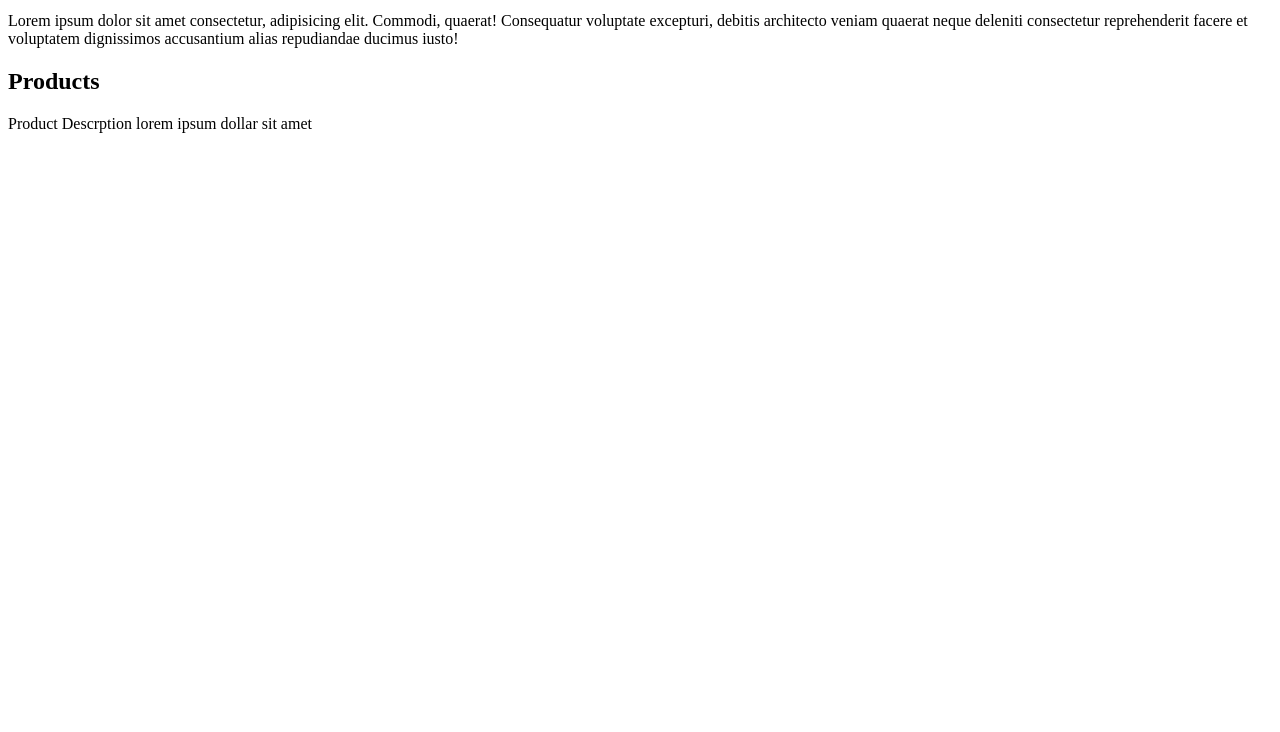
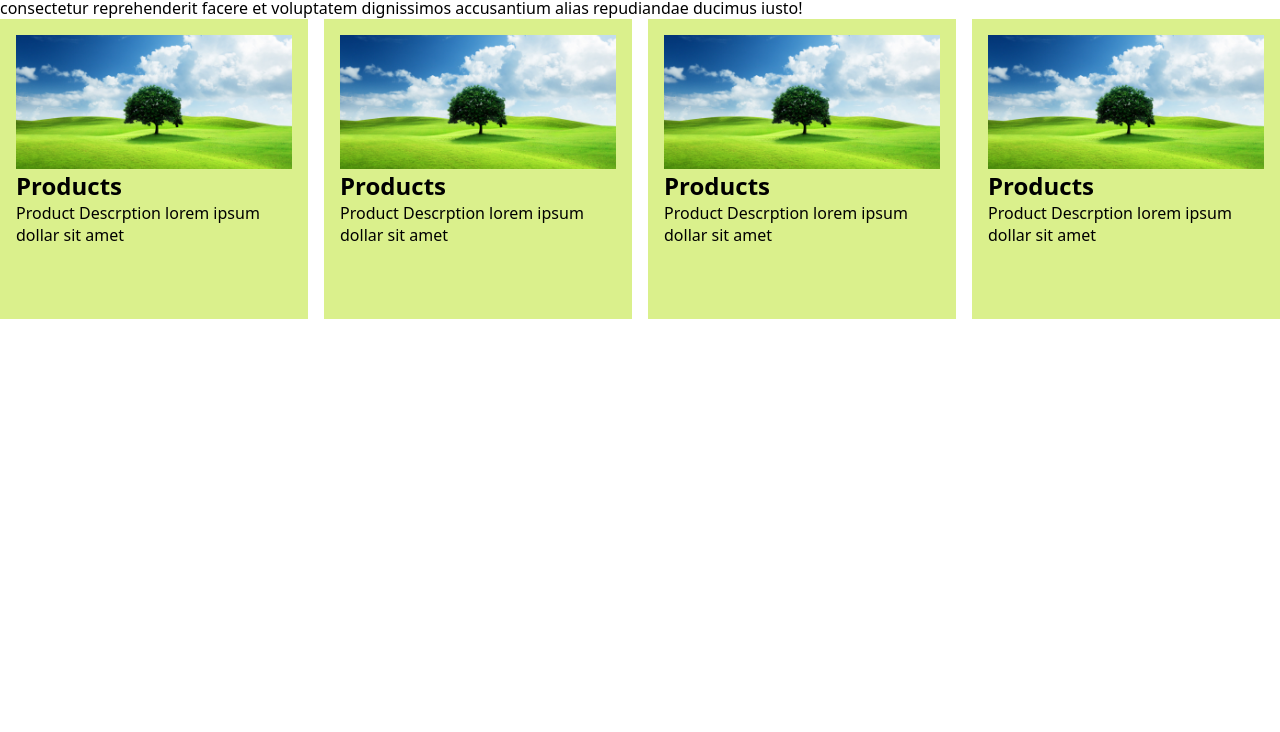
Before and after one commit to mshirsha/git-learning-project, a plain HTML site: page index.html in a window 1280 px wide. Shown: the part 68-800 px from the top of the page. Drawn offline with Linux system fonts and the light colour scheme.

Commit message:
created products grid

```diff
--- a/index.css
+++ b/index.css
@@ -1,6 +1,31 @@
+*{
+    margin: 0; padding: 0; box-sizing: border-box;
+}
+
+body{
+    font-family: system-ui, -apple-system, BlinkMacSystemFont, 'Segoe UI', Roboto, Oxygen, Ubuntu, Cantarell, 'Open Sans', 'Helvetica Neue', sans-serif;
+}
+
 
 .card{
-    width:200px;
+    /* width:200px; */
+    height: 300px;
     padding:1rem;
-    background-color: aqua;
+    background-color: rgb(218, 240, 140);
 }
+
+.product-thumb{
+    height:50%
+}
+
+.product-thumb img{
+    width:100%;
+    height: 100%;
+    object-fit: cover;
+}
+
+.products-container{
+    display: grid;
+    grid-template-columns: 1fr 1fr 1fr 1fr;
+    gap:1rem
+}
--- a/index.html
+++ b/index.html
@@ -4,13 +4,50 @@
 <head>
     <meta charset="UTF-8">
     <meta name="viewport" content="width=device-width, initial-scale=1.0">
+    <link rel="stylesheet" href="./index.css">
     <title>Document</title>
 </head>
 <body>
     <h1>hello</h1>
-    <div class="card">Lorem ipsum dolor sit amet consectetur, adipisicing elit. Commodi, quaerat! Consequatur voluptate excepturi, debitis architecto veniam quaerat neque deleniti consectetur reprehenderit facere et voluptatem dignissimos accusantium alias repudiandae ducimus iusto!</div>
+    <div class="">Lorem ipsum dolor sit amet consectetur, adipisicing elit. Commodi, quaerat! Consequatur voluptate excepturi, debitis architecto veniam quaerat neque deleniti consectetur reprehenderit facere et voluptatem dignissimos accusantium alias repudiandae ducimus iusto!</div>
 
-    <h2>Products</h2>
-    <p>Product Descrption lorem ipsum dollar sit amet</p>
+    <section class="products-container">
+        <div class="card">
+            <div class="product-thumb">
+                <img src="./nature.jpg" alt="">
+            </div>
+
+            <h2>Products</h2>
+            <p>Product Descrption lorem ipsum dollar sit amet</p>
+        </div>
+
+        <div class="card">
+            <div class="product-thumb">
+                <img src="./nature.jpg" alt="">
+            </div>
+
+            <h2>Products</h2>
+            <p>Product Descrption lorem ipsum dollar sit amet</p>
+        </div>
+
+        <div class="card">
+            <div class="product-thumb">
+                <img src="./nature.jpg" alt="">
+            </div>
+
+            <h2>Products</h2>
+            <p>Product Descrption lorem ipsum dollar sit amet</p>
+        </div>
+
+        <div class="card">
+            <div class="product-thumb">
+                <img src="./nature.jpg" alt="">
+            </div>
+
+            <h2>Products</h2>
+            <p>Product Descrption lorem ipsum dollar sit amet</p>
+        </div>
+    </section>
+
 </body>
 </html>
```
Also changed, not shown: nature.jpg (added).
